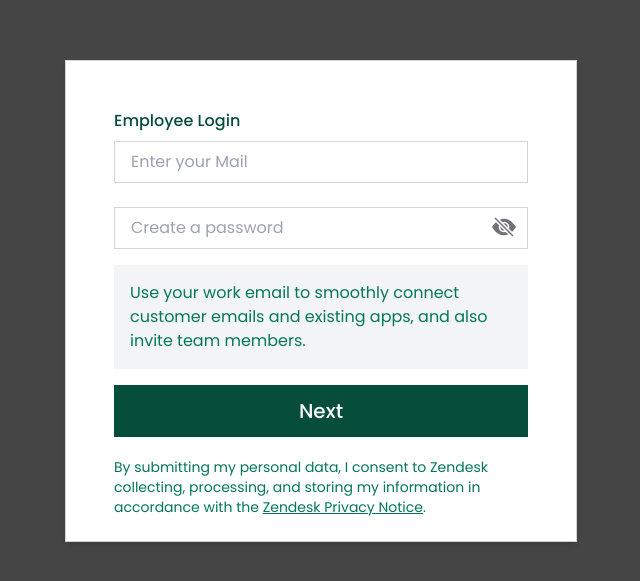
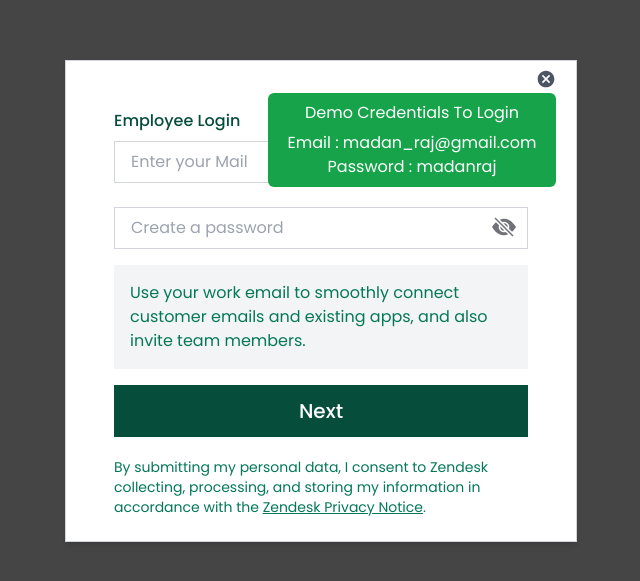
Before and after one commit to Madanraj0519/ZenDesk, a React (Vite) app in the folder client/: page /employee-login in a window 1280 px wide. Shown: the part 103-684 px from the top of the page, without its empty margins (319-959 px from the left). Built offline with nearby package versions, Linux system fonts and the light colour scheme.

Commit message:
"login credentials "

```diff
--- a/client/src/components/register/EmployeeSignIn.jsx
+++ b/client/src/components/register/EmployeeSignIn.jsx
@@ -5,6 +5,8 @@ import { BsEyeFill, BsEyeSlashFill } from "react-icons/bs";
 import { signInEmployeeStart, signInEmployeeSuccess, signInEmployeeFailure} from "../../redux/auth/employeeSlice";
 import { toast } from 'react-toastify';
 import 'react-toastify/dist/ReactToastify.css';
+import { IoMdInformationCircle } from "react-icons/io";
+import { MdCancel } from "react-icons/md";
 
 const EmployeeSignIn = () => {
 
@@ -13,6 +15,7 @@ const EmployeeSignIn = () => {
     const navigate = useNavigate();
     const dispatch = useDispatch();
     const { currentEmployee } = useSelector((state) => state.employee);
+    const [showInfo, setShowInfo] = useState(true);
 
     const handleSubmit = async(e) => {
         e.preventDefault();
@@ -49,7 +52,25 @@ const EmployeeSignIn = () => {
 
   return (
     <div className="absolute top-0 flex justify-center items-center bg-color h-full w-full">
-          <div className="fixed md:3/4 lg:w-2/5 h-484 border border-gray-300 shadow-md p-6 bg-white px-12 mt-2">
+      <div className="fixed md:3/4 lg:w-2/5 h-484 border border-gray-300 shadow-md p-6 bg-white px-12 mt-2">
+        {
+          showInfo ? ( <MdCancel onClick={() => setShowInfo(!showInfo)} className='absolute
+          right-5 top-0 cursor-pointer mt-2 text-gray-600 text-xl' /> ) : (
+            <IoMdInformationCircle onClick={() => setShowInfo(!showInfo)} className='absolute
+         right-5 top-0 cursor-pointer mt-2 text-gray-600 text-xl' />
+          )
+         }
+         {
+          showInfo && (
+          <div className='absolute mt-2 right-5 bg-green-600 rounded-md text-white p-2  md:w-72'>
+            <h4 className='capitalize text-center mb-1.5'>demo credentials to login</h4>
+            <div className='text-center text-base whitespace-nowrap'>
+              <p>Email : madan_raj@gmail.com</p>
+              <p>Password : madanraj</p>
+            </div>
+           </div>
+          )
+         }
         <form onSubmit={handleSubmit}>
             <div className="mt-6">
                 <h1 className='text-base font-medium font-poppins text-emerald-900'>Employee Login</h1>
--- a/client/src/components/register/SignIn.jsx
+++ b/client/src/components/register/SignIn.jsx
@@ -5,6 +5,8 @@ import { BsEyeFill, BsEyeSlashFill } from "react-icons/bs";
 import { signInStart, signInSuccess, signInFailure } from '../../redux/auth/userSlice';
 import { toast } from 'react-toastify';
 import 'react-toastify/dist/ReactToastify.css';
+import { IoMdInformationCircle } from "react-icons/io";
+import { MdCancel } from "react-icons/md";
 
 const SignIn = () => {
   const navigate = useNavigate();
@@ -12,6 +14,7 @@ const SignIn = () => {
   const {loading, error} = useSelector( state => state.user);
   const [eyeOpen, setEyeOpen] = useState(false);
   const [formData, setFormData] = useState({});
+  const [showInfo, setShowInfo] = useState(true);
 
   const handleChange = (e) => {
     setFormData({...formData, [e.target.id] : e.target.value });
@@ -46,7 +49,25 @@ const SignIn = () => {
 
   return (
     <div className="absolute top-0 flex justify-center items-center bg-color h-full w-full">
-          <div className="fixed md:3/4 lg:w-2/5 h-484 border border-gray-300 shadow-md p-6 bg-white px-12 mt-2">
+      <div className="fixed md:3/4 lg:w-2/5 h-484 border border-gray-300 shadow-md p-6 bg-white px-12 mt-2">
+         {
+          showInfo ? ( <MdCancel onClick={() => setShowInfo(!showInfo)} className='absolute
+          right-5 top-0 cursor-pointer mt-2 text-gray-600 text-xl' /> ) : (
+            <IoMdInformationCircle onClick={() => setShowInfo(!showInfo)} className='absolute
+         right-5 top-0 cursor-pointer mt-2 text-gray-600 text-xl' />
+          )
+         }
+         {
+          showInfo && (
+          <div className='absolute mt-2 right-5 bg-green-600 rounded-md text-white p-2  md:w-72'>
+            <h4 className='capitalize text-center mb-1.5'>demo credentials to login</h4>
+            <div className='text-center text-base whitespace-nowrap'>
+              <p>Email : madan__raj@hotmail.com</p>
+              <p>Password : madan</p>
+            </div>
+           </div>
+          )
+         }
         <form onSubmit={handleSubmit}>
             <div className="mt-6">
                 <h1 className='text-base font-medium font-poppins text-emerald-900'>Let us start with your work email</h1>
```
